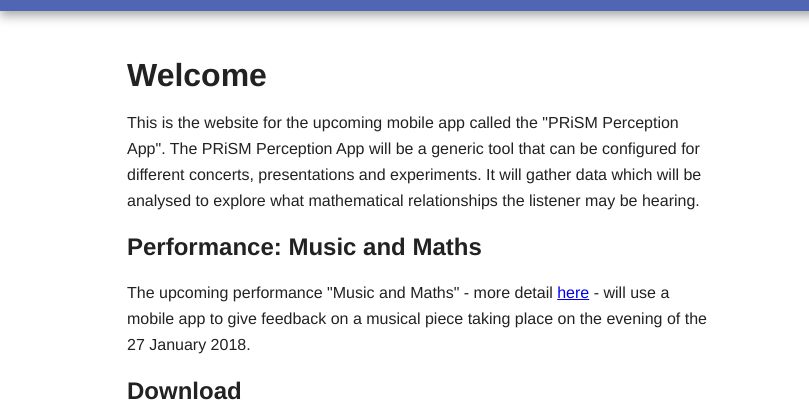
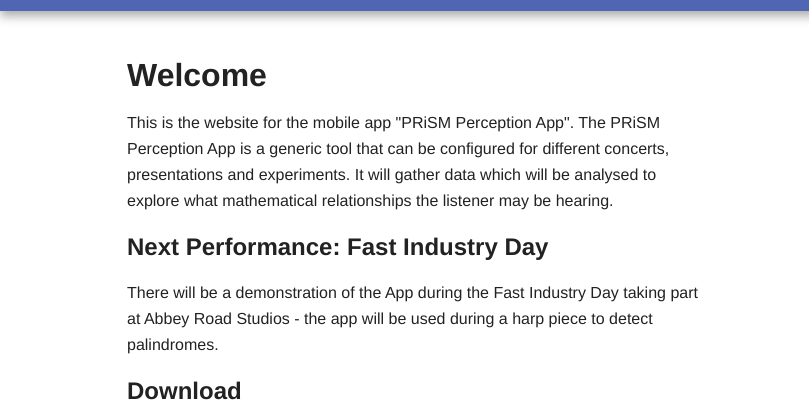
Before and after one commit to akademy/PerformFeedbackAPI, a website: page public/index.html in a window 1280 px wide. Shown: the part 85-492 px from the top of the page, 0-809 px from the left. Drawn offline with nearby package versions, Linux system fonts and the light colour scheme.

Commit message:
Update with next use.

```diff
--- a/public/index.html
+++ b/public/index.html
@@ -40,13 +40,12 @@
                 <article>
                     <header>
                         <h1>Welcome</h1>
-                        <p>This is the website for the upcoming mobile app called the "PRiSM Perception App". The PRiSM Perception App will be a generic tool that can be configured for different concerts, presentations and experiments. It will gather data which will be analysed to explore what mathematical relationships the listener may be hearing.</p>
+                        <p>This is the website for the mobile app "PRiSM Perception App". The PRiSM Perception App is a generic tool that can be configured for different concerts, presentations and experiments. It will gather data which will be analysed to explore what mathematical relationships the listener may be hearing.</p>
                     </header>
                     <section>
-                        <h2>Performance: Music and Maths</h2>
-                        <p>The upcoming performance "Music and Maths" - more detail <a
-                            href="http://oxfordphil.com/events/128080573/music-and-maths-2018-01-27">here</a> - will use a mobile app to give feedback on
-                            a musical piece taking place on the evening of the 27 January 2018. </p>
+						<h2>Next Performance: Fast Industry Day</h2>
+						<p>There will be a demonstration of the App during the Fast Industry Day taking part at Abbey Road Studios - the app will be used during a harp piece to detect palindromes.</p>
+					</section>
                     </section>
                     <section>
                         <h2>Download</h2>
```
